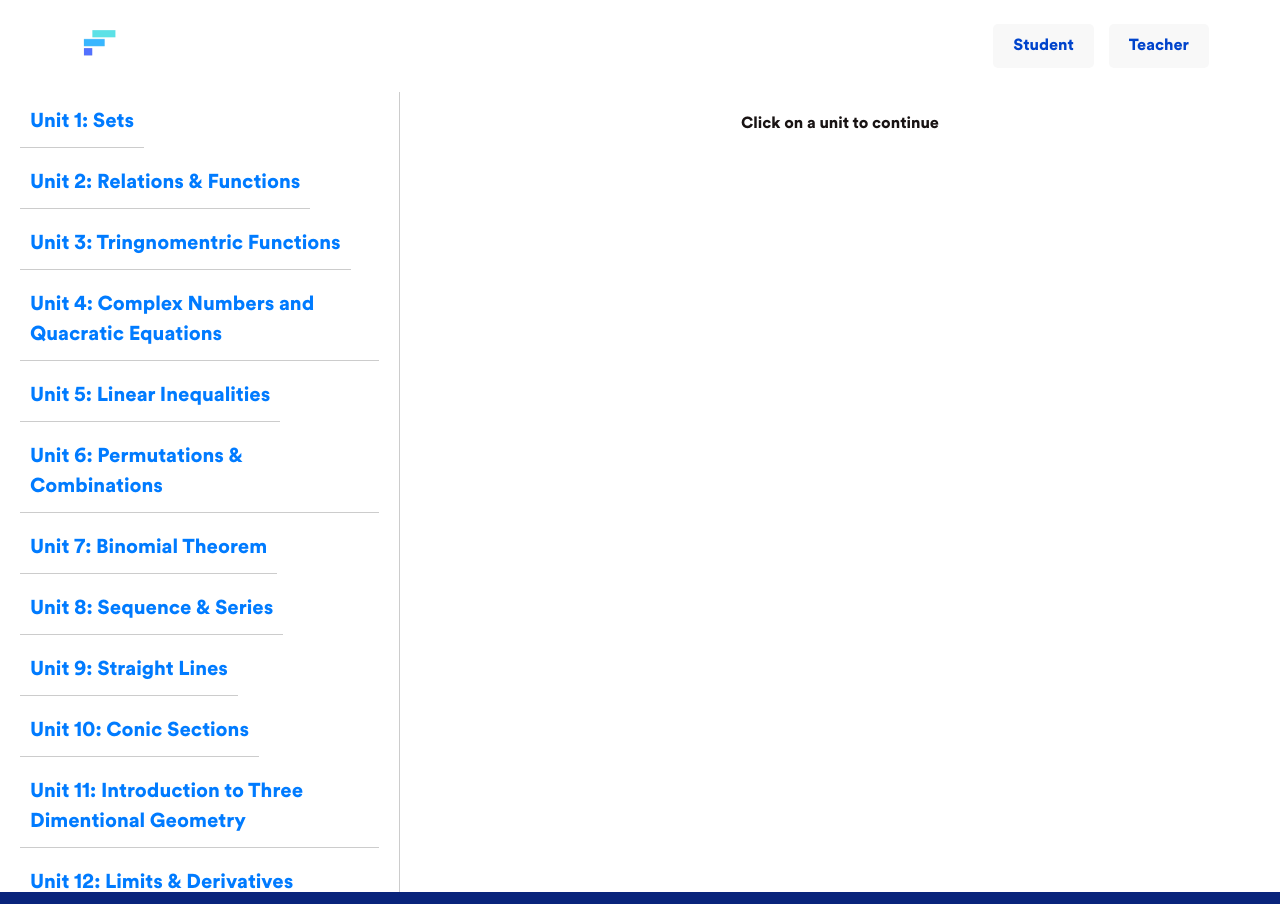
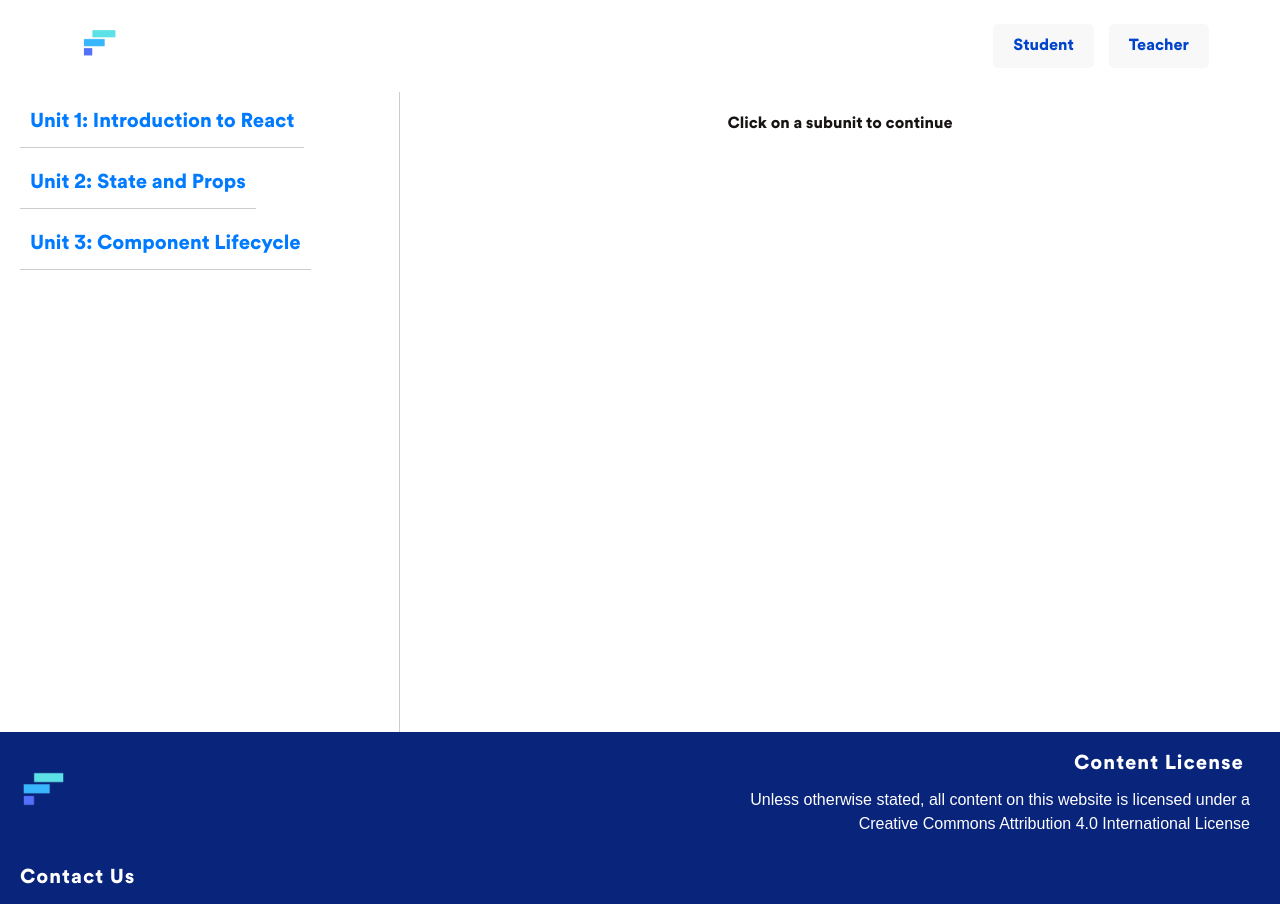
Before and after one commit to puneeth072003/Fundamentals, a React (Vite) app in the folder Frontend/Fundamentals/: page /class11 in a window 1280 px wide. Shown: the top 904 px of the page. Built offline with nearby package versions, Linux system fonts and the light colour scheme.

Commit message:
adding quiz section

```diff
--- /dev/null
+++ b/Frontend/Fundamentals/src/Sidebar/quizComp.jsx
@@ -0,0 +1,109 @@
+import React, { useState, useEffect } from 'react';
+import './sidebar.css';
+
+const QuizComponent = ({ questions }) => {
+  const [currentQuestionIndex, setCurrentQuestionIndex] = useState(0);
+  const [selectedAnswer, setSelectedAnswer] = useState(null);
+  const [shuffledQuestions, setShuffledQuestions] = useState([]);
+  const [resetCount, setResetCount] = useState(0);
+  const [showWellDone, setShowWellDone] = useState(false);
+  const [score, setScore] = useState(0);
+
+  const maxResets = 3;
+  const maxQuestions = 10;
+
+  useEffect(() => {
+    shuffleQuestions();
+  }, []);
+
+  useEffect(() => {
+    shuffleQuestions();
+  }, [questions]);
+
+  const shuffleQuestions = () => {
+    const shuffled = questions.sort(() => 0.5 - Math.random()).slice(0, maxQuestions);
+    setShuffledQuestions(shuffled);
+    setCurrentQuestionIndex(0);
+    setSelectedAnswer(null);
+    setScore(0); // Reset score when questions are shuffled
+  };
+
+  const handleAnswerClick = (answer) => {
+    setSelectedAnswer(answer);
+    const currentQuestion = shuffledQuestions[currentQuestionIndex];
+    if (answer === currentQuestion.correctAnswer) {
+      setScore(score + 1); // Increment score on correct answer
+    }
+  };
+
+  const handleNextQuestion = () => {
+    if (currentQuestionIndex < shuffledQuestions.length - 1) {
+      setCurrentQuestionIndex(currentQuestionIndex + 1);
+      setSelectedAnswer(null);
+    } else {
+      setShowWellDone(true);
+    }
+  };
+
+  const handleResetQuiz = () => {
+    if (resetCount < maxResets) {
+      shuffleQuestions();
+      setResetCount(resetCount + 1);
+      setShowWellDone(false);
+    } else {
+      alert('You have reached the maximum number of resets. Please contact your teacher.');
+    }
+  };
+
+  if (shuffledQuestions.length === 0) return null;
+
+  const currentQuestion = shuffledQuestions[currentQuestionIndex];
+
+  return (
+    <div className="quiz-container">
+      {showWellDone ? (
+        <div className="well-done-message">
+          <h2>Well done!</h2>
+          <p>Your score: {score} / {maxQuestions}</p>
+          <button className="well-done-reset" onClick={handleResetQuiz}>
+            Reset Quiz
+          </button>
+        </div>
+      ) : (
+        <>
+          <div className="quiz-question">
+            <h2>{currentQuestion.question}</h2>
+          </div>
+          <div className="quiz-options">
+            {currentQuestion.options.map((option, index) => (
+              <button
+                key={index}
+                className={`quiz-option ${
+                  selectedAnswer && (option === currentQuestion.correctAnswer ? 'quiz-correct' : 'quiz-incorrect')
+                } ${selectedAnswer === option ? 'quiz-selected' : ''}`}
+                onClick={() => handleAnswerClick(option)}
+                disabled={selectedAnswer !== null}
+              >
+                {option}
+              </button>
+            ))}
+          </div>
+          {selectedAnswer && (
+            <div className="quiz-answer">
+              <button className="quiz-next" onClick={handleNextQuestion}>
+                Next Question
+              </button>
+            </div>
+          )}
+          <div className="quiz-reset">
+            <button onClick={handleResetQuiz}>
+              Reset Quiz
+            </button>
+          </div>
+        </>
+      )}
+    </div>
+  );
+};
+
+export default QuizComponent;
--- a/Frontend/Fundamentals/src/Sidebar/sidebar.css
+++ b/Frontend/Fundamentals/src/Sidebar/sidebar.css
@@ -1,6 +1,6 @@
 .student_app {
     display: flex;
-    height: 100vh; /* Ensure the app takes full viewport height */
+    height: 80vh; /* Ensure the app takes full viewport height */
   }
 
   .sidebar {
@@ -54,15 +54,117 @@
     width: 100%; /* Ensure the container takes full width */
   }
 
+  .quiz-box {
+    margin-bottom: 20px;
+  }
+
+
+  /* quiz component styles */
+  .quiz-container {
+    width: 100%;
+    margin: 0 auto;
+    padding: 20px;
+    background-color: #f0f8ff;
+    border-radius: 10px;
+    box-shadow: 0 0 10px rgba(0, 0, 0, 0.1);
+    text-align: center;
+  }
+
   .quiz-question {
     margin-bottom: 20px;
   }
 
+  .quiz-question h2 {
+    font-size: 1.5em;
+    color: #1e90ff;
+  }
+
   .quiz-options {
     display: flex;
-    flex-direction: column;
+    flex-wrap: wrap;
+    justify-content: center;
+    margin-bottom: 20px;
   }
 
-  .quiz-options label {
-    margin-bottom: 5px;
+  .quiz-option {
+    background-color: #1e90ff;
+    width: 45%;
+    color: white;
+    border: none;
+    font-family: "spotify-circular";
+    border-radius: 5px;
+    padding: 10px 20px;
+    margin: 5px;
+    cursor: pointer;
+    transition: background-color 0.3s;
   }
+
+  .quiz-option:hover {
+    background-color: #1c86ee;
+  }
+
+  .quiz-selected {
+    background-color: #104e8b;
+  }
+
+  .quiz-correct {
+    background-color: #32cd32;
+  }
+
+  .quiz-incorrect {
+    background-color: #ff6347;
+  }
+
+  .quiz-answer {
+    margin-top: 20px;
+  }
+
+  .quiz-next {
+    background-color: #1e90ff;
+    font-family: "spotify-circular";
+    color: white;
+    border: none;
+    border-radius: 5px;
+    padding: 10px 20px;
+    margin-top: 10px;
+    cursor: pointer;
+    transition: background-color 0.3s;
+  }
+
+  .quiz-next:hover {
+    background-color: #1c86ee;
+  }
+
+  .quiz-reset {
+    margin-top: 30px;
+  }
+
+  .quiz-reset button {
+    background-color: #ff4500;
+    color: white;
+    border: none;
+    border-radius: 5px;
+    padding: 10px 20px;
+    font-family: "spotify-circular";
+    cursor: pointer;
+    transition: background-color 0.3s;
+  }
+
+  .quiz-reset button:hover {
+    background-color: #e03e00;
+  }
+
+  .well-done-message {
+    font-size: 2em;
+    color: #32cd32;
+  }
+  .well-done-reset{
+    background-color: #ff4500;
+    color: white;
+    border: none;
+    border-radius: 5px;
+    padding: 10px 20px;
+    font-family: "spotify-circular";
+    cursor: pointer;
+    transition: background-color 0.3s;
+  }
--- a/Frontend/Fundamentals/src/Sidebar/sidebar.jsx
+++ b/Frontend/Fundamentals/src/Sidebar/sidebar.jsx
@@ -1,52 +1,73 @@
-import React from 'react'
-import "./sidebar.css"
+import React, { useState } from 'react';
+import "./sidebar.css";
 import { sidebarData } from './sidebarData';
-import { useState } from 'react';
+import QuizComponent from './quizComp';
 
 const StudentApp = () => {
   const [selectedUnit, setSelectedUnit] = useState(null);
+  const [selectedSubunit, setSelectedSubunit] = useState(null);
+  const [questions, setQuestions] = useState([]);
 
   const handleUnitClick = (unit) => {
     setSelectedUnit(unit);
+    setSelectedSubunit(null); // Reset selected subunit when a new unit is clicked
+  };
+
+  const handleSubunitClick = (subunit) => {
+    setSelectedSubunit(subunit);
+    if (subunit.type === 'quiz') {
+      setQuestions(subunit.questions);
+    } else {
+      setQuestions([]); // Clear questions if the subunit is not a quiz
+    }
   };
 
   return (
     <div className="student_app">
       <div className="sidebar">
         <ul className="sidebar-list">
-          {sidebarData.map((val, key) => (
-            <li key={key} className="sidebar-item" onClick={() => handleUnitClick(val)}>
-              <div className="sidebar-item-title">{val.title1}: {val.title2}</div>
+          {sidebarData.map((unit, unitIndex) => (
+            <li key={unitIndex} className="sidebar-item">
+              <div className="sidebar-item-title" onClick={() => handleUnitClick(unit)}>
+                {unit.title1}: {unit.title2}
+              </div>
+              {selectedUnit === unit && (
+                <ul className="subunit-list">
+                  {unit.subunits.map((subunit, subunitIndex) => (
+                    <li key={subunitIndex} className="subunit-item" onClick={() => handleSubunitClick(subunit)}>
+                      {subunit.name}
+                    </li>
+                  ))}
+                </ul>
+              )}
             </li>
           ))}
         </ul>
       </div>
       <div className="main-content">
-        {!selectedUnit && (
-          <div className="video-placeholder">
-            Click on a unit to continue
+        {!selectedSubunit && (
+          <div className="content-placeholder">
+            Click on a subunit to continue
           </div>
         )}
-        {selectedUnit && (
-          <>
+        {selectedSubunit && selectedSubunit.type === 'video' && (
           <div className="video-container">
             <iframe
               width="1000"
               height="550"
-                src="https://www.youtube.com/embed/dQw4w9WgXcQ"
+              src={selectedSubunit.videoUrl}
               title="YouTube video player"
               frameBorder="0"
               allow="accelerometer; autoplay; clipboard-write; encrypted-media; gyroscope; picture-in-picture"
               allowFullScreen
             ></iframe>
           </div>
-            <div className="quiz-container">
-              <h2>Quiz for {selectedUnit.title1}: {selectedUnit.title2  }</h2>
-              <div className="quiz-question">Question 1: What is ...?</div>
-              <div className="quiz-question">Question 2: How does ...?</div>
-              {/* Add more questions as needed */}
+        )}
+        {selectedSubunit && selectedSubunit.type === 'quiz' && (
+          <div className="quiz-box">
+            <h1>Quiz: {selectedSubunit.quizTitle}</h1>
+            <QuizComponent  questions={questions}/>
           </div>
-          </>
         )}
       </div>
     </div>
--- a/Frontend/Fundamentals/src/Sidebar/sidebarData.jsx
+++ b/Frontend/Fundamentals/src/Sidebar/sidebarData.jsx
@@ -2,73 +2,90 @@ import "./Units/sets"
 
 export const sidebarData = [
     {
-        title1: "Unit 1",
-        title2: "Sets",
-        link: ""
+      title1: 'Unit 1',
+      title2: 'Introduction to React',
+      subunits: [
+        {
+          name: 'React Overview sasdfasda',
+          type: 'video',
+          videoUrl: 'https://www.youtube.com/embed/N3AkSS5hXMA'
         },
         {
-        title1: "Unit 2",
-        title2: "Relations & Functions",
-        link: "/Relations & Functions"
+          name: 'React Quiz',
+          type: 'quiz',
+          quizTitle: 'React Basics Quiz',
+          questions: [
+            {
+              question: 'What is the capital of France?',
+              options: ['Paris', 'London', 'Rome', 'Berlin'],
+              correctAnswer: 'Paris'
             },
             {
-        title1: "Unit 3",
-        title2: "Tringnomentric Functions",
-        link: "/Tringnomentric Functions"
+              question: 'What is 2 + 2?',
+              options: ['3', '4', '5', '6'],
+              correctAnswer: '4'
+            },
+            // Add more questions here...
+          ],
+        }
+      ]
     },
     {
-        title1: "Unit 4",
-        title2: "Complex Numbers and Quacratic Equations",
-        title: "/Complex Numbers and Quacratic Equations"
+      title1: 'Unit 2',
+      title2: 'State and Props',
+      subunits: [
+        {
+          name: 'State and Props Overview',
+          type: 'video',
+          videoUrl: 'https://www.youtube.com/embed/dpw9EHDh2bM'
         },
         {
-        title1: "Unit 5",
-        title2: "Linear Inequalities",
-        link: "/Linear Inequalities"
+          name: 'State and Props Quiz',
+          type: 'quiz',
+          quizTitle: 'State and Props Quiz',
+          questions: [
+            {
+              question: 'What is the capital of France?',
+              options: ['Paris', 'London', 'Rome', 'Berlin'],
+              correctAnswer: 'Paris'
             },
             {
-        title1: "Unit 6",
-        title2: "Permutations & Combinations",
-        link: "/Permutations & Combinations"
+              question: 'What is 2 + 2?',
+              options: ['3', '4', '5', '6'],
+              correctAnswer: '4'
+            },
+            // Add more questions here...
+          ],
+        }
+      ]
     },
     {
-        title1: "Unit 7",
-        title2: "Binomial Theorem",
-        link: "/Binomial Theorem"
+      title1: 'Unit 3',
+      title2: 'Component Lifecycle',
+      subunits: [
+        {
+          name: 'Lifecycle Methods',
+          type: 'video',
+          videoUrl: 'https://www.youtube.com/embed/5p9u1Uio_qE'
         },
         {
-        title1: "Unit 8",
-        title2: "Sequence & Series",
-        link: "/Sequence & Series"
+          name: 'Lifecycle Quiz',
+          type: 'quiz',
+          quizTitle: 'Component Lifecycle Quiz',
+          questions: [
+            {
+              question: 'What is the capital of France?',
+              options: ['Paris', 'London', 'Rome', 'Berlin'],
+              correctAnswer: 'Paris'
             },
             {
-        title1: "Unit 9",
-        title2: "Straight Lines",
-        link: "/Straight Lines"
+              question: 'What is 2 + 2?',
+              options: ['3', '4', '5', '6'],
+              correctAnswer: '4'
             },
-    {
-        title1: "Unit 10",
-        title2: "Conic Sections",
-        link: "/Conic Sections"
-    },
-    {
-        title1: "Unit 11",
-        title2: "Introduction to Three Dimentional Geometry",
-        link: "/Introduction to Three Dimentional Geometry"
-    },
-    {
-        title1: "Unit 12",
-        title2: "Limits & Derivatives",
-        link: "/Limits & Derivatives"
-    },
-    {
-        title1: "Unit 13",
-        title2: "Statistics",
-        link: "/Statistics"
-    },
-    {
-        title1: "Unit 14",
-        title2: "Probablity",
-        link: "/Probablity"
+            // Add more questions here...
+          ],
         }
       ]
+    }
+  ];
```
Lines whose indentation alone changed are shown as unchanged.
